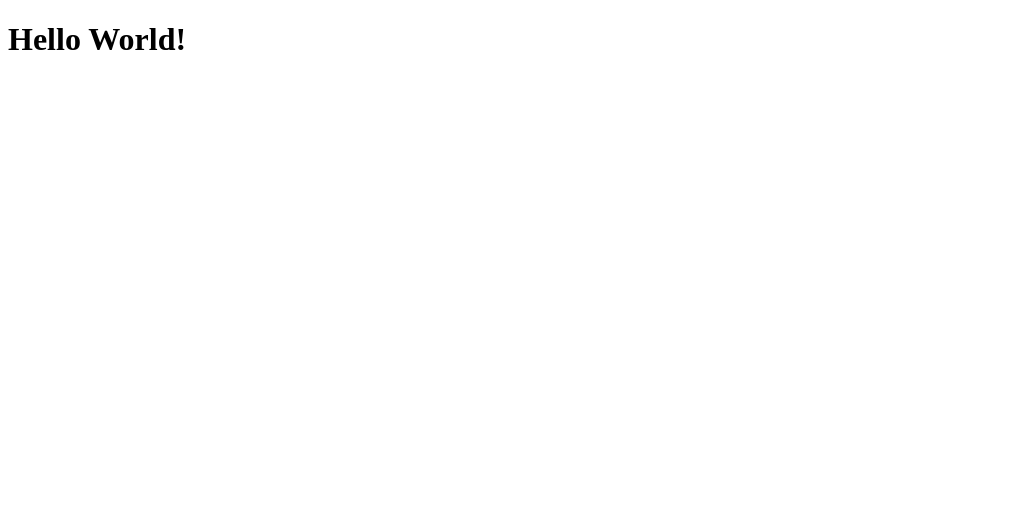
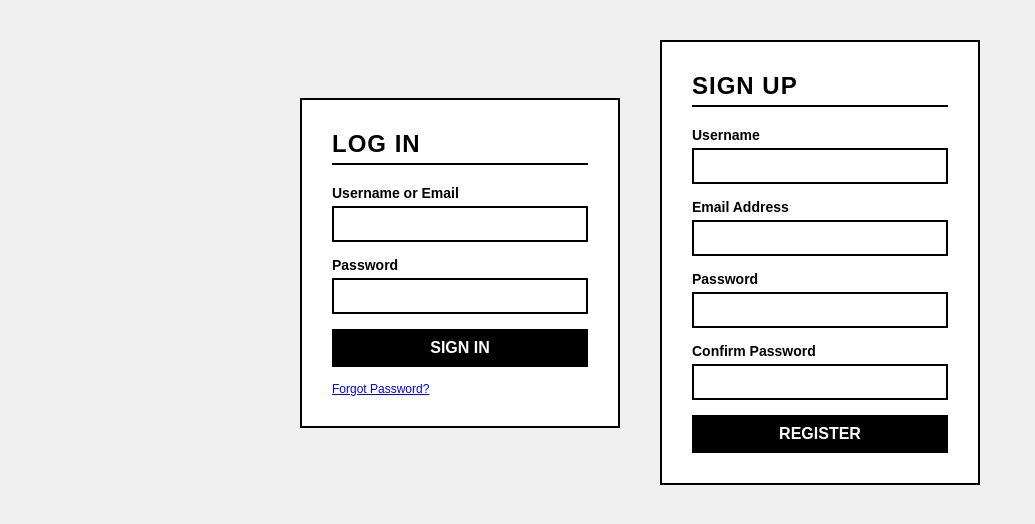
Before and after one commit to latrellrichman301-commits/Criticality, a plain HTML site: page index.html in a window 1280 px wide. Shown: the whole page, without its empty margins (0-1035 px from the left). Drawn offline with Linux system fonts and the light colour scheme.

Commit message:
Update index.html

```diff
--- a/index.html
+++ b/index.html
@@ -2,9 +2,124 @@
 <html lang="en">
 <head>
     <meta charset="UTF-8">
-    <title>My First Page</title>
+    <title>Login & Sign Up</title>
+    <style>
+        * {
+            box-sizing: border-box;
+        }
+        body {
+            font-family: Arial, sans-serif;
+            background-color: #f0f0f0;
+            margin: 0;
+            padding: 40px 20px;
+            display: flex;
+            justify-content: center;
+            align-items: center;
+            gap: 40px;
+            flex-wrap: wrap;
+        }
+        .form-container {
+            background-color: #ffffff;
+            border: 2px solid #000000;
+            padding: 30px;
+            width: 320px;
+        }
+        h2 {
+            margin-top: 0;
+            margin-bottom: 20px;
+            font-size: 24px;
+            text-transform: uppercase;
+            letter-spacing: 1px;
+            border-bottom: 2px solid #000000;
+            padding-bottom: 5px;
+        }
+        .form-group {
+            margin-bottom: 15px;
+        }
+        label {
+            display: block;
+            margin-bottom: 5px;
+            font-weight: bold;
+            font-size: 14px;
+        }
+        input[type="text"],
+        input[type="email"],
+        input[type="password"] {
+            width: 100%;
+            padding: 8px;
+            border: 2px solid #000000;
+            font-size: 14px;
+            background-color: #ffffff;
+        }
+        input[type="text"]:focus,
+        input[type="email"]:focus,
+        input[type="password"]:focus {
+            outline: 2px solid #0000ff;
+        }
+        button {
+            width: 100%;
+            padding: 10px;
+            background-color: #000000;
+            color: #ffffff;
+            border: none;
+            font-weight: bold;
+            font-size: 16px;
+            cursor: pointer;
+            text-transform: uppercase;
+        }
+        button:hover {
+            background-color: #333333;
+        }
+        .switch-link {
+            display: block;
+            margin-top: 15px;
+            font-size: 12px;
+            color: #0000ff;
+            text-decoration: underline;
+            cursor: pointer;
+        }
+    </style>
 </head>
 <body>
-    <h1>Hello World!</h1>
+
+    <div class="form-container">
+        <h2>Log In</h2>
+        <form>
+            <div class="form-group">
+                <label>Username or Email</label>
+                <input type="text" required>
+            </div>
+            <div class="form-group">
+                <label>Password</label>
+                <input type="password" required>
+            </div>
+            <button type="submit">Sign In</button>
+        </form>
+        <span class="switch-link">Forgot Password?</span>
+    </div>
+
+    <div class="form-container">
+        <h2>Sign Up</h2>
+        <form>
+            <div class="form-group">
+                <label>Username</label>
+                <input type="text" required>
+            </div>
+            <div class="form-group">
+                <label>Email Address</label>
+                <input type="email" required>
+            </div>
+            <div class="form-group">
+                <label>Password</label>
+                <input type="password" required>
+            </div>
+            <div class="form-group">
+                <label>Confirm Password</label>
+                <input type="password" required>
+            </div>
+            <button type="submit">Register</button>
+        </form>
+    </div>
+
 </body>
 </html>
```
